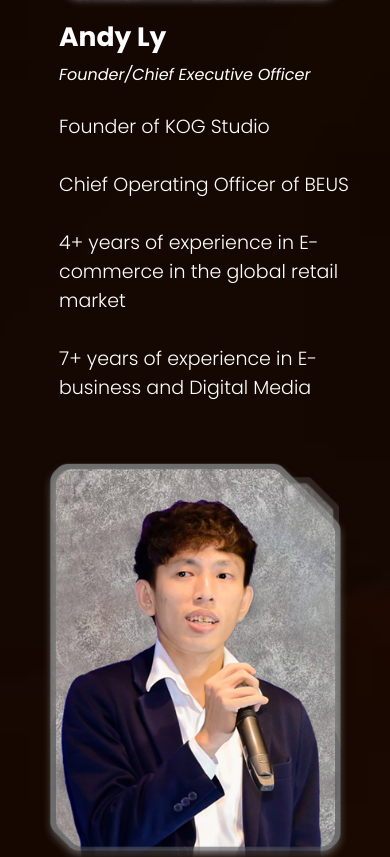
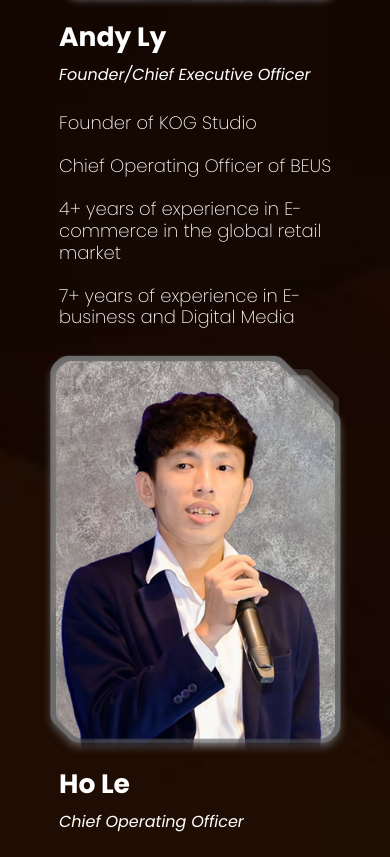
Before and after one commit to web3devbnb/metablast, a React (Create React App) app: page / in a window 390 px wide. Shown: the part 8355-9212 px from the top of the page. Built offline with nearby package versions, Linux system fonts and the light colour scheme.

Commit message:
update team

```diff
--- a/public/index.html
+++ b/public/index.html
@@ -24,7 +24,26 @@
       work correctly both with client-side routing and a non-root public URL.
       Learn how to configure a non-root public URL by running `npm run build`.
     -->
-    <title>MetaGunner-The Evolution of Games</title>
+
+    <!-- <meta property="og:image" content="./Logo.png" />
+    <meta property="og:type" content="website">
+    <meta property="og:site_name" content="Shareaholic Helpdesk">
+    <meta property="og:title" content="Related Content: Customize Page Title, Description, Thumbnail, Author, Tags, Language, Timestamps">
+    <meta property="og:description" content="IN THIS ARTICLE
+                                Customize Page Title
+                                Customize Page Description
+
+                                Customize Page Thumbnail
+
+                                What are Image Meta Tags
+                                For WordPress Plugin Users
+
+
+                                Customize Page Tags
+                                Customize Page Language
+                                Customi..."> -->
+
+    <title>MetaGunner - The Evolution of Games</title>
     <!-- Global site tag (gtag.js) - Google Analytics -->
     <script async src="https://www.googletagmanager.com/gtag/js?id=G-QKN1HXMBLY"></script>
     <script>
--- a/src/Content/TEAM/TEAM.module.scss
+++ b/src/Content/TEAM/TEAM.module.scss
@@ -14,14 +14,18 @@
     }
     &Wrapper {
         &Top{
-            max-width: 1500px;
             margin: auto;
-            display: grid;
-            gap: 5%;
-            grid-template-columns: repeat(auto-fit, minmax(calc(360px - 5%), calc(770px - 5%)));
+            // display: grid;
+            // gap: 5%;
+            // grid-template-columns: repeat(auto-fit, minmax(calc(360px - 5%), calc(770px - 5%)));
+            // justify-content: center;
+            display: flex;
+            margin-bottom: 5%;
             justify-content: center;
-            margin-bottom: 5%;
+            flex-wrap: wrap;
             &Item {
+                width: 30%;
+                min-width: 570px;
                 text-align: center;
                 display: flex;
                 &Top {
@@ -44,8 +48,9 @@
                         margin-bottom: 25px;
                     }
                     & .background{
-                        font-size: 19px;
-                        font-weight: 300;
+                        font-size: 18px;
+                        font-weight: 200;
+                        line-height: 1.2;
                         color: var(--color_text_white);
                     }
                 }
@@ -54,12 +59,22 @@
         &Bottom{
             max-width: 1500px;
             margin: auto;
-            display: grid;
-            gap: 5%;
-            grid-template-columns: repeat(auto-fit, minmax(calc(300px - 10%), calc(350px - 10%)));
+            display: flex;
+            flex-wrap: wrap;
             justify-content: center;
+            // display: grid;
+            // gap: 5%;
+            // grid-template-columns: repeat(auto-fit, minmax(calc(300px - 10%), calc(350px - 10%)));
+            // justify-content: center;
             margin-bottom: 10%;
-            &ItemBottom {
+            &Item{
+                width: 20%;
+                min-width: 250px;
+                &Top{
+                    width: 80%;
+                    margin: auto;
+                }
+                &Bottom {
                     margin-top: 1rem;
                     text-align: left;
                     // padding-left: 20px;
@@ -75,38 +90,39 @@
                         font-style: italic;
                     }
             }
+            }
         }
     }
 
 }
 
-@media screen and (max-width: 1352px) {
-    .Advisors {
-        &Wrapper {
-            &Top {
-            margin-bottom: 25%;
-            }
-        }
-    }
-}
+// @media screen and (max-width: 1352px) {
+//     .Advisors {
+//         &Wrapper {
+//             &Top {
+//             margin-bottom: 25%;
+//             }
+//         }
+//     }
+// }
 
-@media screen and (max-width: 1025px) {
-    .Advisors {
-        &Wrapper{
-            &Top ,&Bottom {
-            margin-bottom: 45%;
-            }
-        }
-    }
-}
+// @media screen and (max-width: 1025px) {
+//     .Advisors {
+//         &Wrapper{
+//             &Top ,&Bottom {
+//             margin-bottom: 45%;
+//             }
+//         }
+//     }
+// }
 
-@media screen and (max-width: 785px) {
-    .Advisors {
-        &Wrapper {
-            margin-bottom: 70%;
-        }
-    }
-}
+// @media screen and (max-width: 785px) {
+//     .Advisors {
+//         &Wrapper {
+//             margin-bottom: 70%;
+//         }
+//     }
+// }
 
 @media screen and (max-width: 685px) {
     .Advisors {
@@ -116,7 +132,7 @@
     }
 }
 
-@media screen and (max-width: 500px) {
+@media screen and (max-width: 600px) {
     .Advisors {
         &Title {
             width: 60%;
@@ -125,6 +141,8 @@
             gap: 1%;
             &Item{
                 flex-direction:column;
+                width: 100%;
+                min-width: auto;
                 &Top{
                     width: 80%;
                     margin: auto;
@@ -137,6 +155,9 @@
         }
         &WrapperBottom{
             gap: 1%;
+            &Item{
+                width: 80%;
+            }
         }
     }
 }
--- a/src/Content/TEAM/index.js
+++ b/src/Content/TEAM/index.js
@@ -67,7 +67,7 @@ function Advisors(){
                             2+ years experience as Blockchain Developer</div>
                         </div>
                     </div>
-                    <div className={style.AdvisorsWrapperTopItem} data-aos="zoom-in-up" data-aos-once="true" data-aos-delay="200">
+                    {/* <div className={style.AdvisorsWrapperTopItem} data-aos="zoom-in-up" data-aos-once="true" data-aos-delay="200">
                         <div className={style.AdvisorsWrapperTopItemTop}>
                             <img src={urlImgCUONG} alt=""/>
                         </div>
@@ -80,7 +80,7 @@ function Advisors(){
                             10+ years of experience in operating game products<br></br><br></br>
                             4+ years of experience in designing game products at top Vietnam Game Publishers: VNG Corporation, Mobile Entertainment Corporation, Amanotes, Wolffun, etc.</div>
                         </div>
-                    </div>
+                    </div> */}
                 </div>
                 <div className={style.AdvisorsWrapperBottom}>
                     <div className={style.AdvisorsWrapperBottomItem} data-aos="zoom-in-up" data-aos-once="true" data-aos-delay="400">
--- a/src/header/index.js
+++ b/src/header/index.js
@@ -70,7 +70,7 @@ function Header(){
                     <ul className={clsx(style.mainMenu,{[style.responsive]:showMB})} id="myTopnav">
                         <li><a href="#features">FEATURES</a></li>
                         {/* <li><a href="#NFTsItem">NFTs Item</a></li> */}
-                        <li><a href="#NFTsItem">NFTsCard</a></li>
+                        <li><a href="#NFTsItem">NFT CARD</a></li>
                         <li><a href="#character">CHARACTER</a></li>
                         <li><a href="#roadmap">ROADMAP</a></li>
                         <li><a href="#tokenomics">TOKENOMICS</a></li>
```
